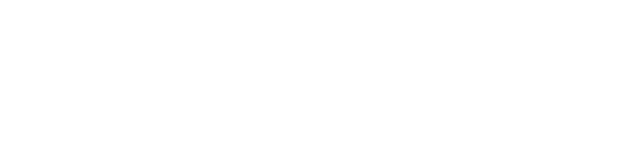
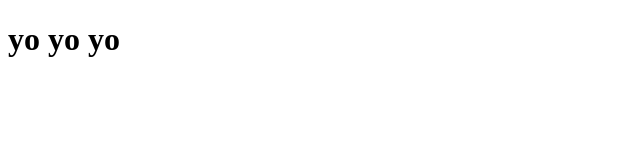
Before and after one commit to Joseph-Lem/WebDev, a plain HTML site: page docs/index.html in a window 1280 px wide. Shown: the whole page, without its empty margins (0-640 px from the left). Drawn offline with Linux system fonts and the light colour scheme.

Commit message:
Add files via upload

```diff
--- a/docs/index.html
+++ b/docs/index.html
@@ -7,6 +7,6 @@
     <title>Document</title>
 </head>
 <body>
-
+    <h1>yo yo yo</h1>
 </body>
 </html>
```
